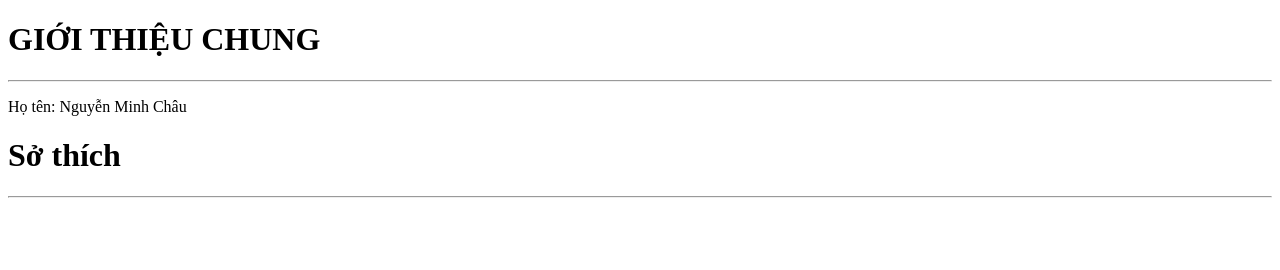
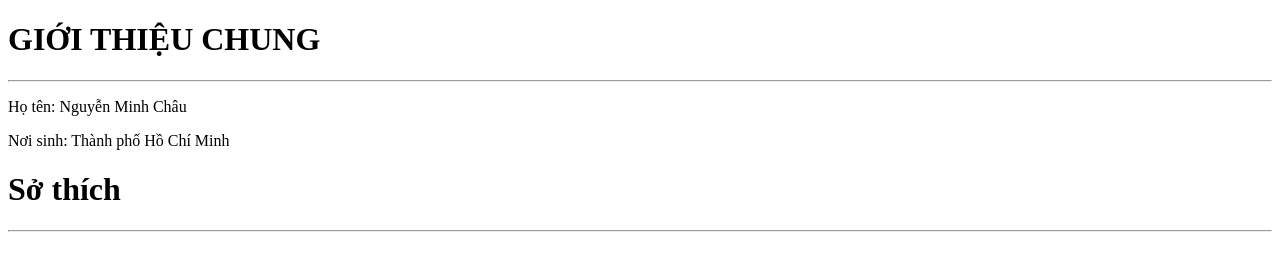
Before and after one commit to nguyenhoanglam07062008-bot/nguyenhoanglam.github.io, a plain HTML site: page bai tap f3/nhiệm vụ 2/loptruong.html in a window 1280 px wide. Drawn offline with Linux system fonts and the light colour scheme.

Commit message:
Update loptruong.html

```diff
--- a/bai tap f3/nhiệm vụ 2/loptruong.html
+++ b/bai tap f3/nhiệm vụ 2/loptruong.html
@@ -8,6 +8,7 @@
         <h1>GIỚI THIỆU CHUNG</h1>
         <hr>
         <p>Họ tên: Nguyễn Minh Châu</p>
+        <p>Nơi sinh: Thành phố Hồ Chí Minh</p>
         <h1>Sở thích</h1>
         <hr>
     </body>
```
